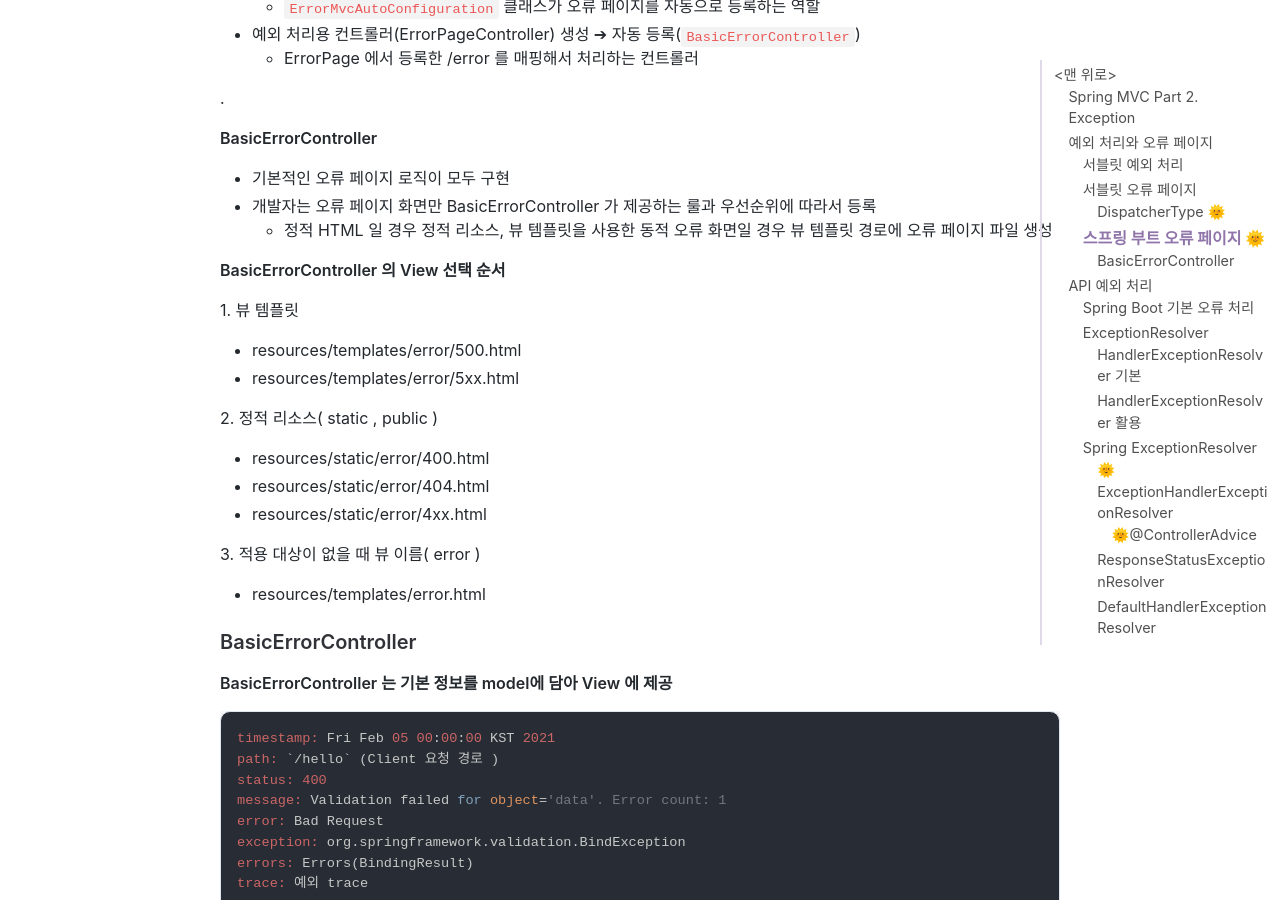
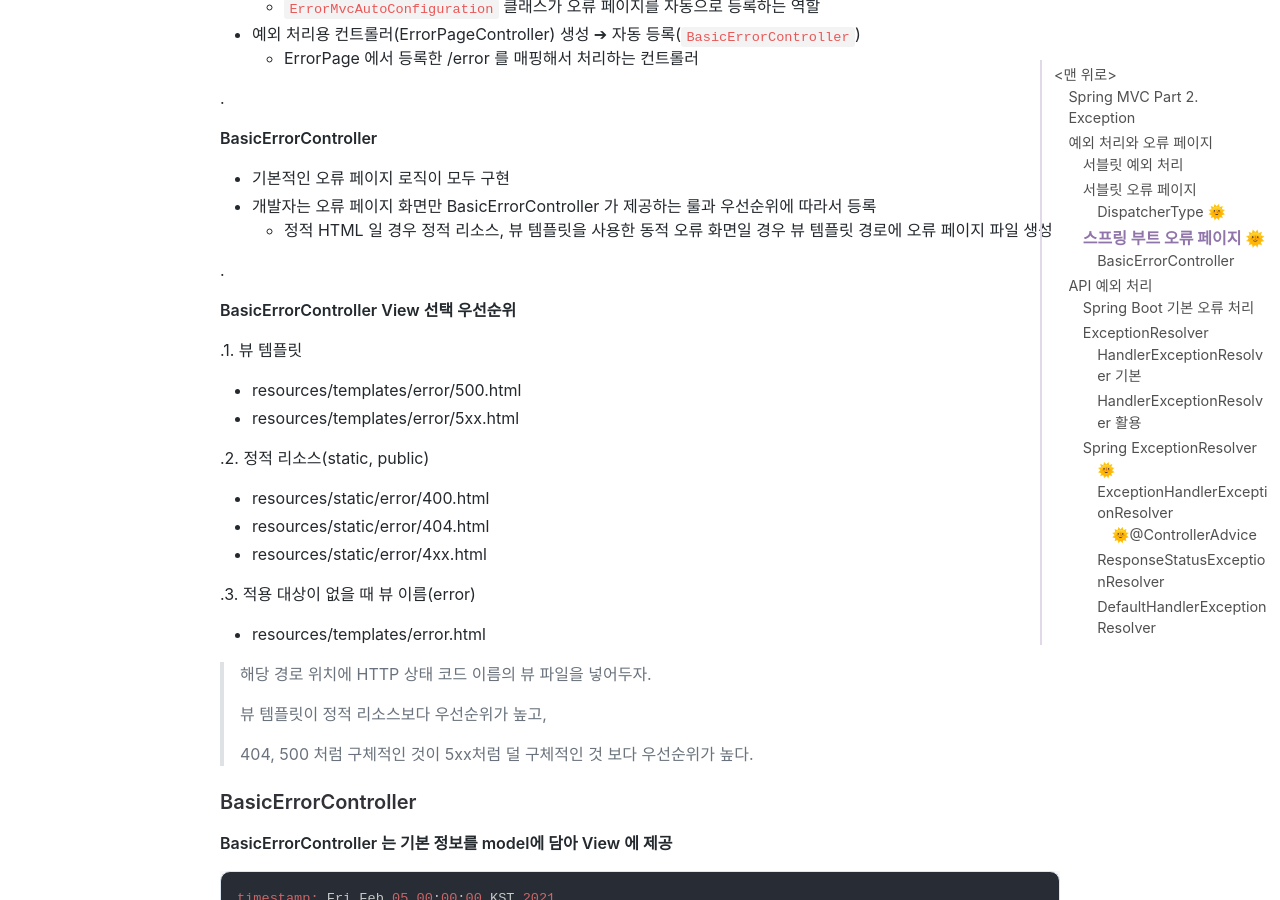
Before and after one commit to jihunparkme/jihunparkme.github.io, a Jekyll site: the page built from _posts/2021-10-14-Spring-MVC-Part2-Exception.md, in a window 1280 px wide and 900 px high, scrolled down 6955 px. Built offline with Jekyll 4.4.1, drawn with Linux system fonts in a browser that asks for light colours; nearby versions of some CDN libraries; comment, search, counter and statistics services are not loaded.

Commit message:
[Conquest of Spring] 스프링 부트 오류 페이지 - BasicErrorController

```diff
--- a/_posts/2021-10-14-Spring-MVC-Part2-Exception.md
+++ b/_posts/2021-10-14-Spring-MVC-Part2-Exception.md
@@ -312,6 +312,27 @@ public class DispatcherTypeWebConfig implements WebMvcConfigurer {
 - 개발자는 오류 페이지 화면만 BasicErrorController 가 제공하는 룰과 우선순위에 따라서 등록
   - 정적 HTML 일 경우 정적 리소스, 뷰 템플릿을 사용한 동적 오류 화면일 경우 뷰 템플릿 경로에 오류 페이지 파일 생성
 
+.
+
+**BasicErrorController View 선택 우선순위**
+
+.1. 뷰 템플릿
+- resources/templates/error/500.html
+- resources/templates/error/5xx.html
+
+.2. 정적 리소스(static, public)
+- resources/static/error/400.html
+- resources/static/error/404.html
+- resources/static/error/4xx.html
+
+.3. 적용 대상이 없을 때 뷰 이름(error)
+- resources/templates/error.html
+
+> 해당 경로 위치에 HTTP 상태 코드 이름의 뷰 파일을 넣어두자.
+>
+> 뷰 템플릿이 정적 리소스보다 우선순위가 높고,
+>
+> 404, 500 처럼 구체적인 것이 5xx처럼 덜 구체적인 것 보다 우선순위가 높다.
 
 
 
@@ -327,24 +348,6 @@ public class DispatcherTypeWebConfig implements WebMvcConfigurer {
 
 
 
-
-
-**BasicErrorController 의 View 선택 순서**
-
-1\. 뷰 템플릿
-
-- resources/templates/error/500.html
-- resources/templates/error/5xx.html
-
-2\. 정적 리소스( static , public )
-
-- resources/static/error/400.html
-- resources/static/error/404.html
-- resources/static/error/4xx.html
-
-3\. 적용 대상이 없을 때 뷰 이름( error )
-
-- resources/templates/error.html
 
 ### BasicErrorController
 
```
